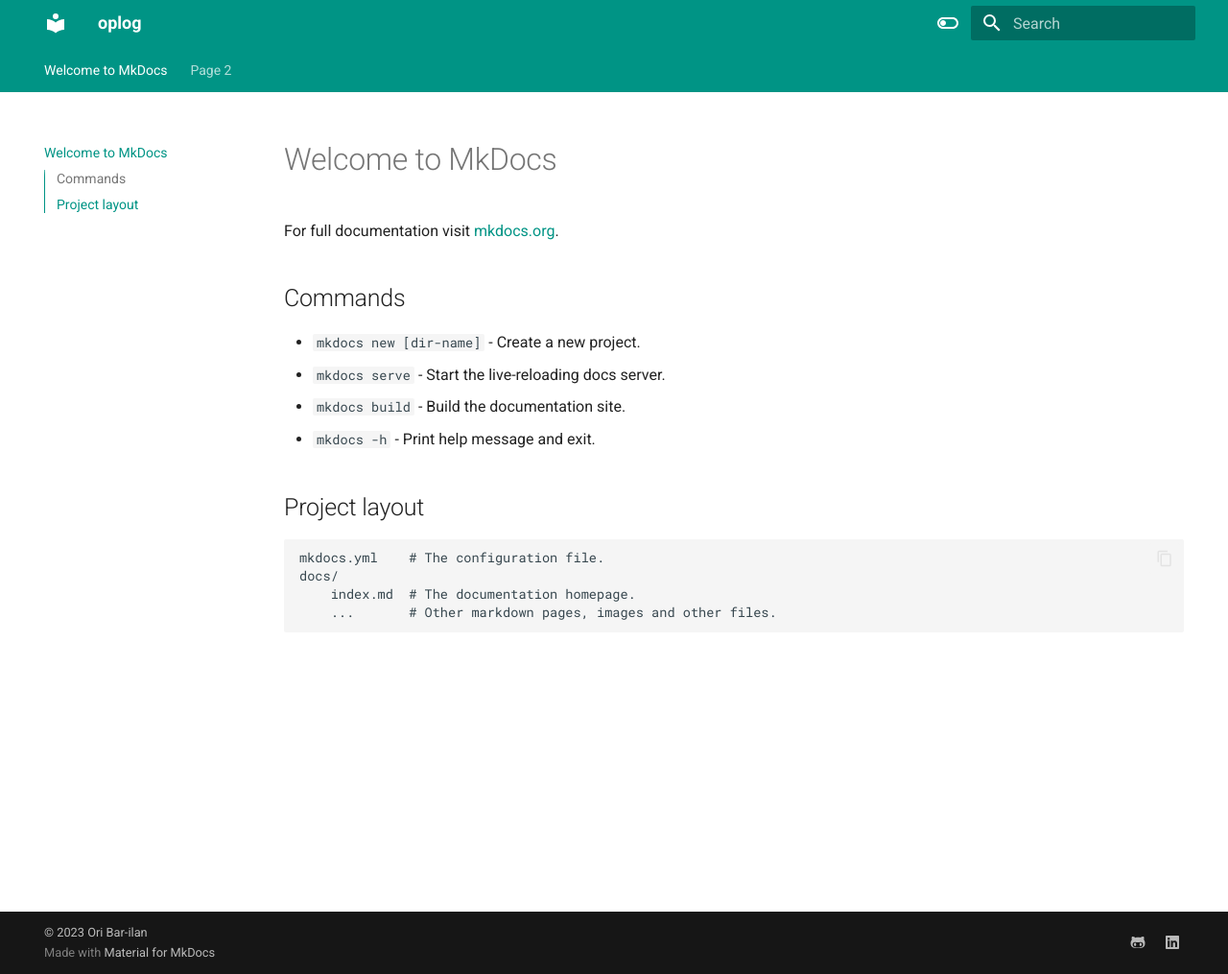
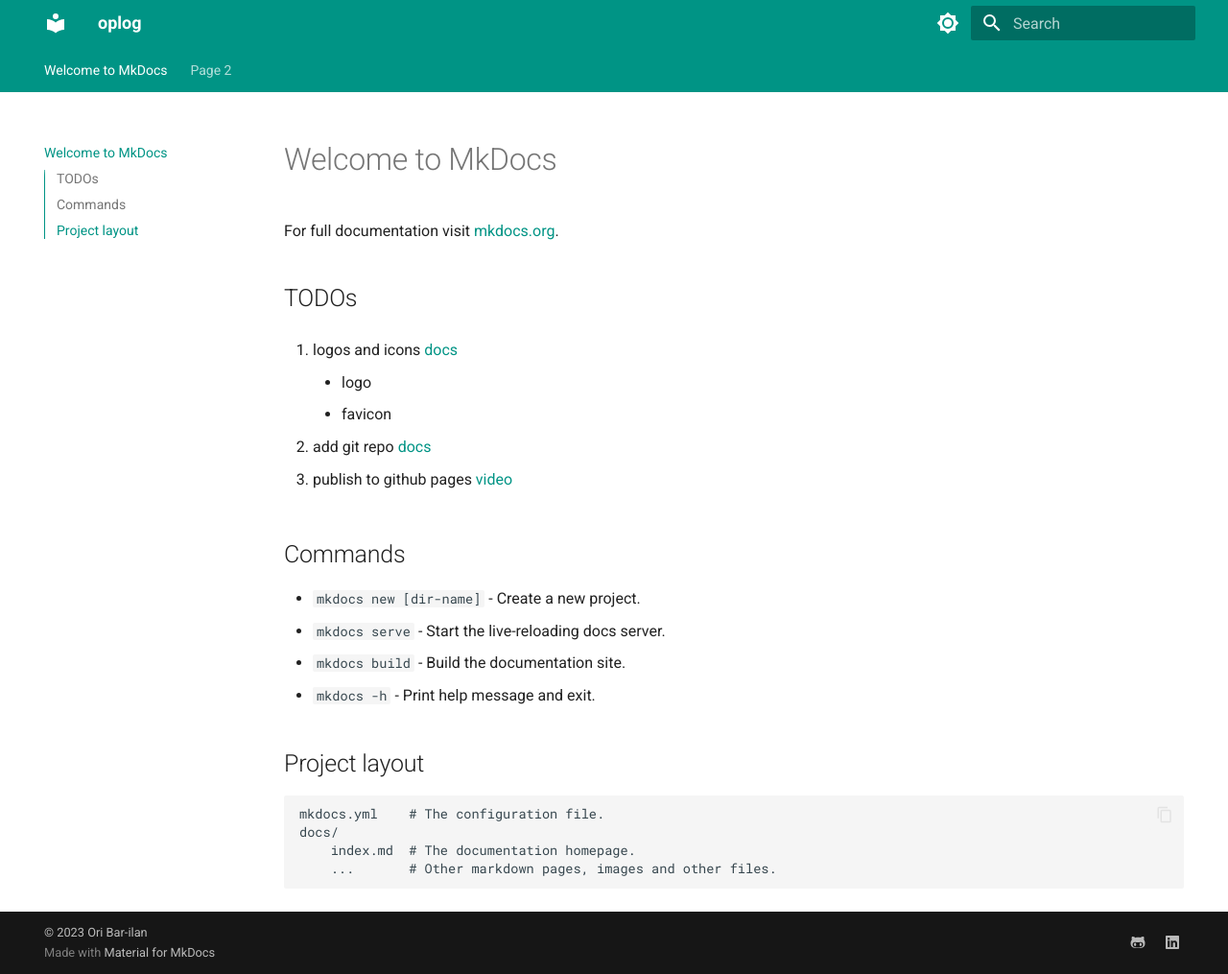
Before and after one commit to oribarilan/oplog, an MkDocs documentation site: the page built from docs/index.md, in a window 1280 px wide and 1015 px high. Shown: the whole window at 96% size. Built offline with MkDocs 1.6.1 and Material for MkDocs 9.7.7, drawn with Linux system fonts in a browser that asks for light colours.

Commit message:
docs styling

```diff
--- a/docs/index.md
+++ b/docs/index.md
@@ -1,6 +1,18 @@
 # Welcome to MkDocs
 
 For full documentation visit [mkdocs.org](https://www.mkdocs.org).
+
+## TODOs
+
+1. logos and icons
+[docs](https://squidfunk.github.io/mkdocs-material/setup/changing-the-logo-and-icons/#configuration)
+    - logo
+    - favicon
+
+2. add git repo
+[docs](https://squidfunk.github.io/mkdocs-material/setup/adding-a-git-repository/#adding-a-git-repository)
+
+3. publish to github pages [video](https://youtu.be/Q-YA_dA8C20?t=839)
 
 ## Commands
 
--- a/mkdocs.yml
+++ b/mkdocs.yml
@@ -14,18 +14,22 @@
     - content.code.copy
   language: en
   palette:
-    - scheme: default
+    # Palette toggle for light mode
+    - media: "(prefers-color-scheme: light)"
+      scheme: default
       toggle:
-        icon: material/toggle-switch-off-outline
+        icon: material/brightness-7
         name: Switch to dark mode
       primary: teal
-      accent: purple
-    - scheme: slate
+      accent: deep orange
+    # Palette toggle for dark mode
+    - media: "(prefers-color-scheme: dark)"
+      scheme: slate
       toggle:
-        icon: material/toggle-switch
+        icon: material/brightness-4
         name: Switch to light mode
       primary: teal
-      accent: lime
+      accent: amber
 
 extra:
   social:
```
